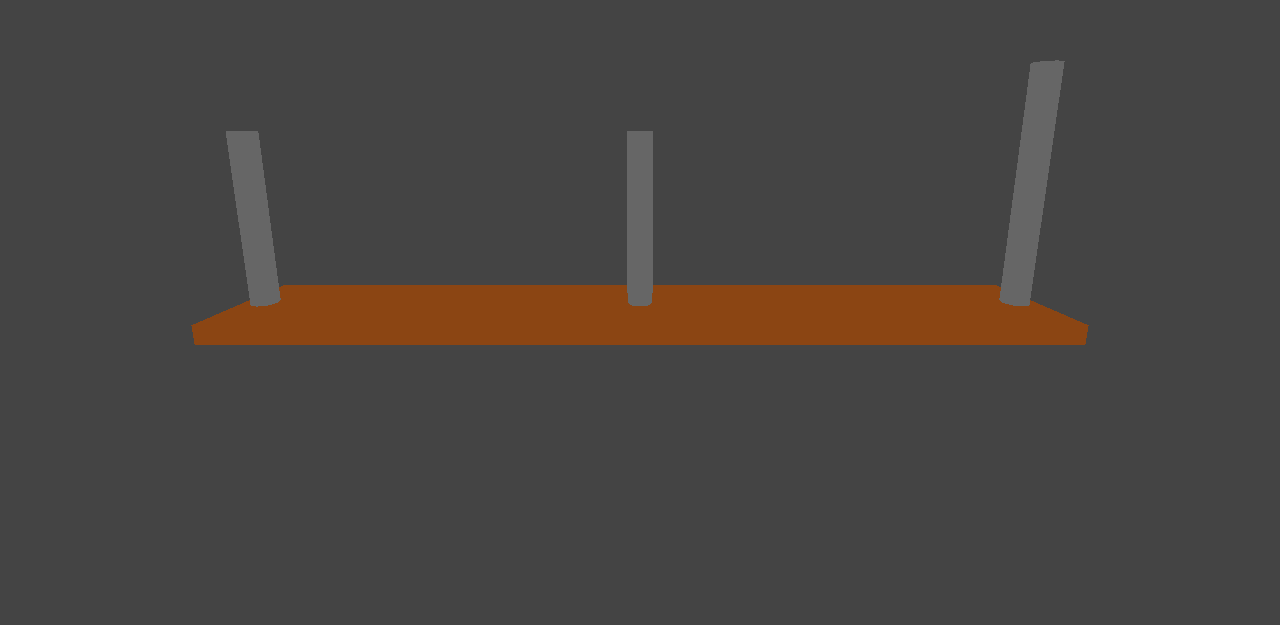
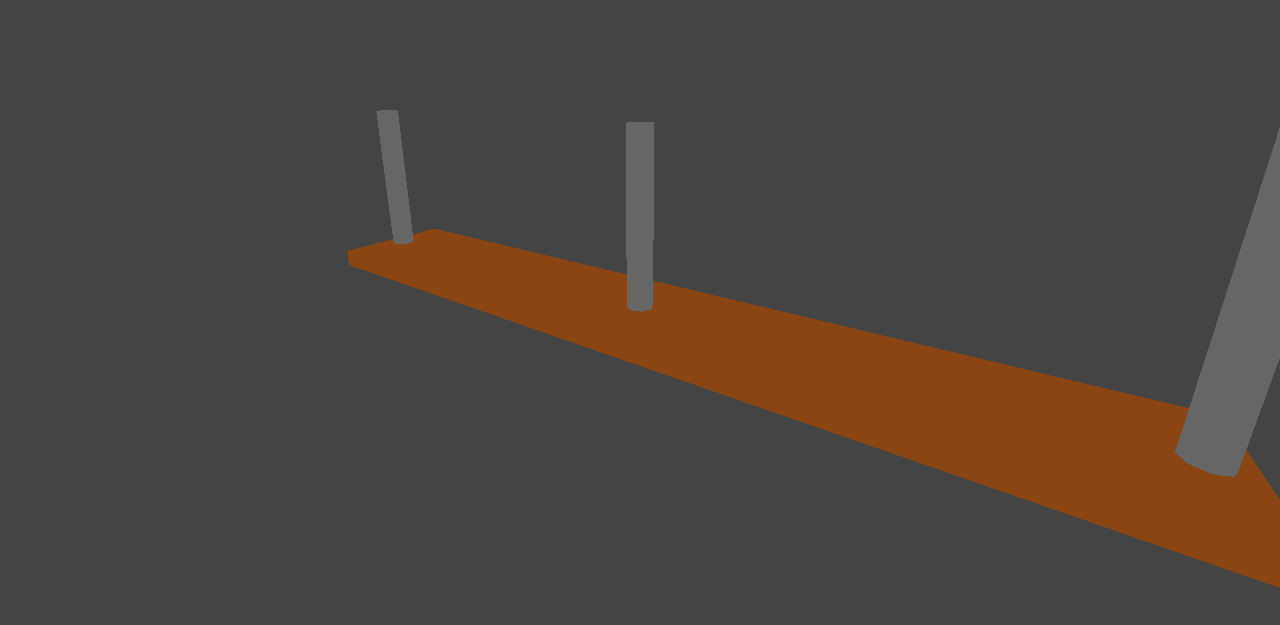
Before and after one commit to lionleaf/threejei, a website with bundled scripts: page shelf.html in a window 1280 px wide. Shown: the part 171-796 px from the top of the page. Built offline with nearby package versions, Linux system fonts and the light colour scheme.

Commit message:
Add orbit controls

```diff
--- a/shelf.html
+++ b/shelf.html
@@ -9,6 +9,7 @@
 </head>
 <body>
     <script src="https://cdnjs.cloudflare.com/ajax/libs/three.js/r128/three.min.js"></script>
+    <script src="https://cdn.jsdelivr.net/npm/three@0.128.0/examples/js/controls/OrbitControls.js"></script>
     <script type="module" src="dist/shelf_viz.js"></script>
 </body>
 </html>
--- a/src/shelf_viz.ts
+++ b/src/shelf_viz.ts
@@ -54,11 +54,43 @@ function visualizeShelf(shelf: Shelf): void {
     scene.add(plateMesh);
   });
 
-  // Position camera to look at the scene
-  camera.position.set(600, 300, 800);
-  camera.lookAt(600, 150, 0);
+  // Calculate shelf center for camera target
+  const positions = Array.from(shelf.rods.values()).map(rod => rod.position.x);
+  const minX = Math.min(...positions);
+  const maxX = Math.max(...positions);
+  const centerX = (minX + maxX) / 2;
+  const centerY = 150; // Approximate middle height of shelf
 
-  renderer.render(scene, camera);
+  // Set up OrbitControls
+  const controls = new THREE.OrbitControls(camera, renderer.domElement);
+  controls.enableDamping = true;
+  controls.dampingFactor = 0.1;
+  controls.enableZoom = true;
+  controls.enablePan = true;
+  controls.enableRotate = true;
+
+  // Set camera target to shelf center
+  controls.target.set(centerX, centerY, 0);
+
+  // Position camera for good initial view
+  camera.position.set(centerX + 400, centerY + 200, 600);
+  controls.update();
+
+  // Handle window resize
+  function onWindowResize() {
+    camera.aspect = window.innerWidth / window.innerHeight;
+    camera.updateProjectionMatrix();
+    renderer.setSize(window.innerWidth, window.innerHeight);
+  }
+  window.addEventListener('resize', onWindowResize);
+
+  // Animation loop
+  function animate() {
+    requestAnimationFrame(animate);
+    controls.update();
+    renderer.render(scene, camera);
+  }
+  animate();
 }
 
 // Create and display a sample shelf
```
